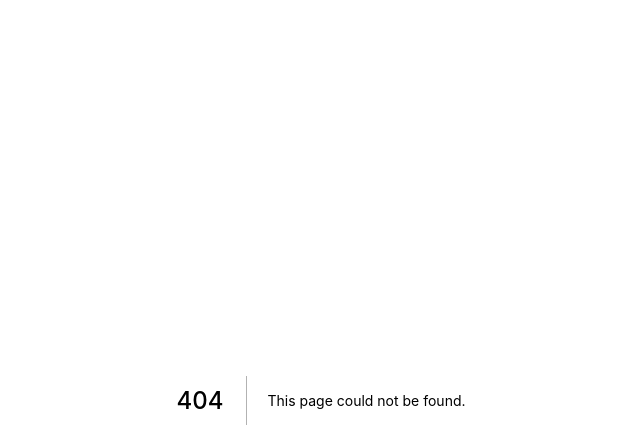
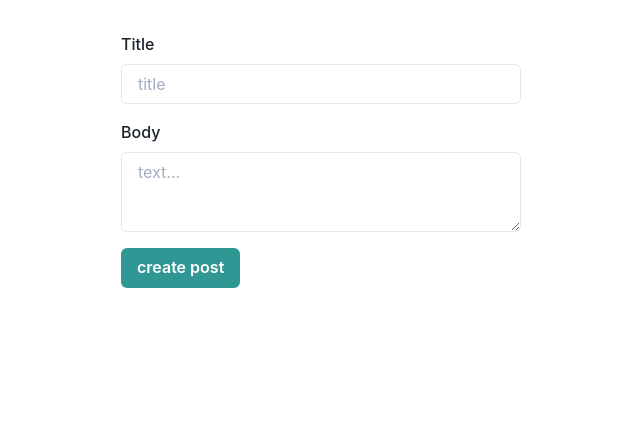
Before and after one commit to azukiazusa1/React-GraphQL-TypeScript-Tutorial-Web, a Next.js app: page /create-post in a window 1280 px wide. Before the commit this address had no page. Shown: the top 448 px of the page, without its empty margins (319-959 px from the left). Built offline with nearby package versions, Linux system fonts and the light colour scheme.

Commit message:
create-post page

```diff
--- a/src/components/InputField.tsx
+++ b/src/components/InputField.tsx
@@ -3,6 +3,7 @@ import {
   FormLabel,
   Input,
   FormErrorMessage,
+  Textarea,
 } from "@chakra-ui/react";
 import { useField } from "formik";
 import React, { InputHTMLAttributes } from "react";
@@ -11,14 +12,22 @@ type InputFieldProps = InputHTMLAttributes<HTMLInputElement> & {
   name: string;
   label: string;
   placeholder: string;
+  textarea?: boolean;
 };
 
-export const InputField: React.FC<InputFieldProps> = ({label, size: _, ...props}) => {
+export const InputField: React.FC<InputFieldProps> = ({
+  label,
+  textarea,
+  size: _,
+  ...props
+}) => {
+  const InputOrTextarea = textarea ? Textarea : Input
+
   const [field, { error }] = useField(props);
   return (
     <FormControl isInvalid={!!error}>
       <FormLabel htmlFor={field.name}>{label}</FormLabel>
-      <Input
+      <InputOrTextarea
         {...field}
         {...props}
         id={field.name}
--- /dev/null
+++ b/src/pages/create-post.tsx
@@ -0,0 +1,47 @@
+import { Box, Flex, Link, Button } from "@chakra-ui/react";
+import { Formik, Form } from "formik";
+import React from "react";
+import { InputField } from "../components/InputField";
+import { Wrapper } from "../components/Wrapper";
+import { toErrorMap } from "../utils/toErrorMap";
+
+const CreatePost: React.FC<{}> = ({}) => {
+  return (
+    <Wrapper variant="small">
+      <Formik
+        initialValues={{ title: "", text: "" }}
+        onSubmit={async (values, { setErrors }) => {
+          console.log(values);
+        }}
+      >
+        {({ isSubmitting }) => (
+          <Form>
+            <InputField
+              name="title"
+              placeholder="title"
+              label="Title"
+            />
+            <Box mt={4}>
+              <InputField
+                name="text"
+                placeholder="text..."
+                label="Body"
+                textarea
+              />
+            </Box>
+            <Button
+              mt={4}
+              type="submit"
+              colorScheme="teal"
+              isLoading={isSubmitting}
+            >
+              create post
+            </Button>
+          </Form>
+        )}
+      </Formik>
+    </Wrapper>
+  );
+};
+
+export default CreatePost
```
